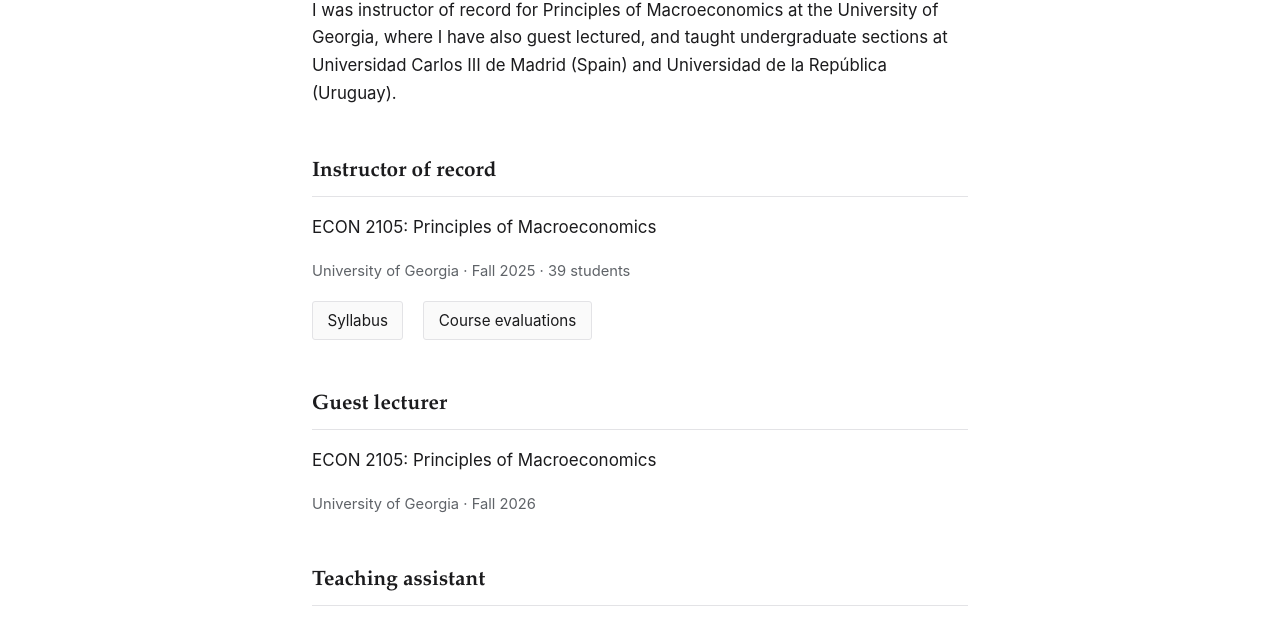
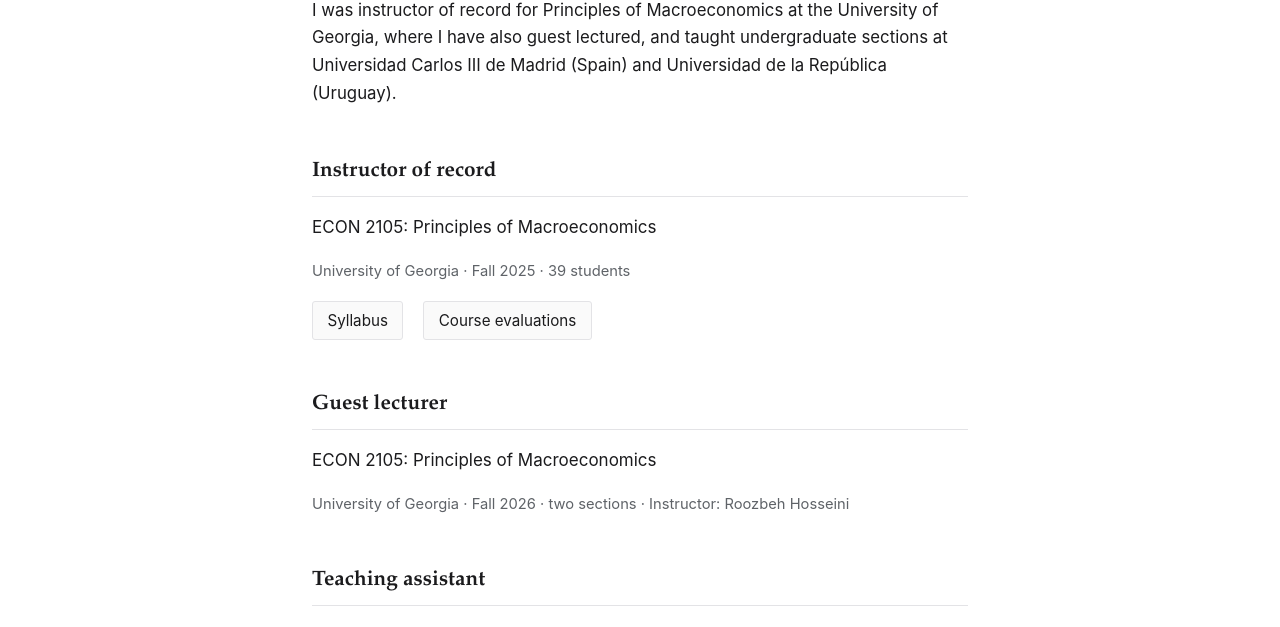
Before and after one commit to GabrielMerlo/gabrielmerlo.github.io, a plain HTML site: page teaching.html in a window 1280 px wide. Shown: the part 173-800 px from the top of the page. Drawn offline with Linux system fonts and the light colour scheme.

Commit message:
Guest lecture details

```diff
--- a/teaching.html
+++ b/teaching.html
@@ -59,7 +59,7 @@
 
   <div class="course">
     <p class="title">ECON 2105: Principles of Macroeconomics</p>
-    <p class="role">University of Georgia &middot; Fall 2026</p>
+    <p class="role">University of Georgia &middot; Fall 2026 &middot; two sections &middot; Instructor: Roozbeh Hosseini</p>
   </div>
 
   <h2>Teaching assistant</h2>
```
